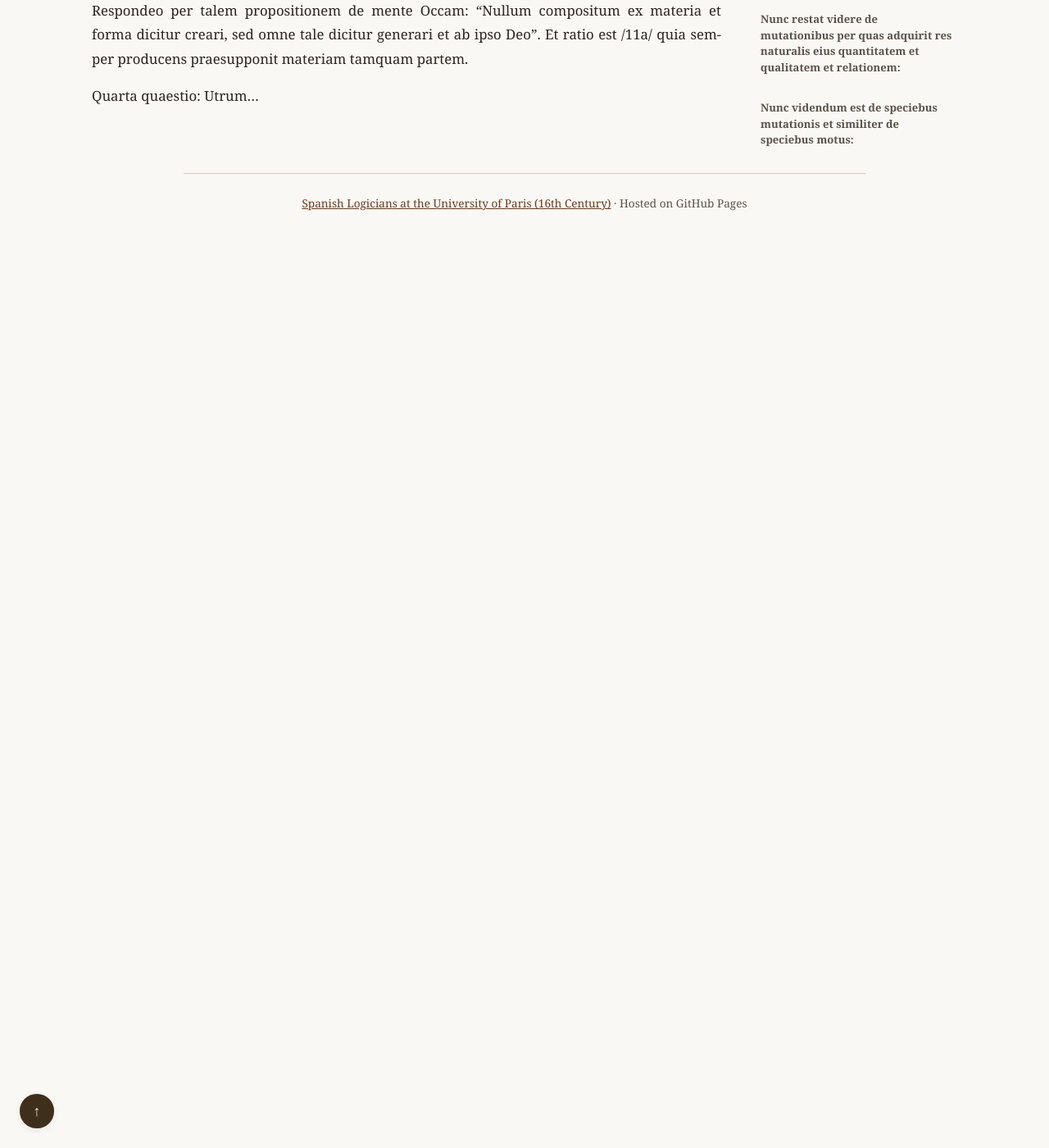
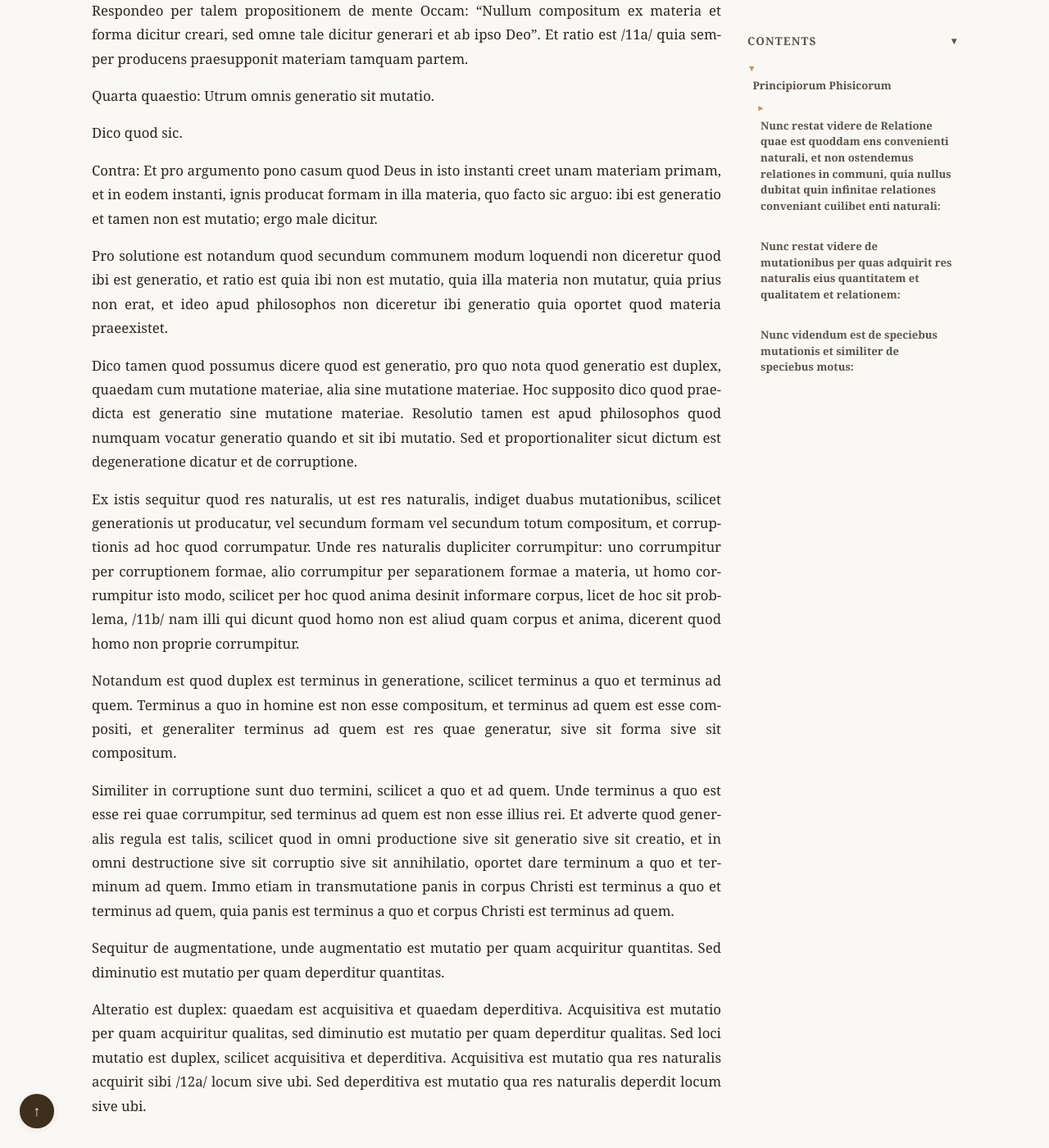
Before and after one commit to JoseBalado/Spanish-Logicians-at-the-University-of-Paris, a Jekyll site: the page built from philosophers/Jeronimo-Pardo/Principiorum-Phisicorum.md, in a window 1280 px wide and 1400 px high, scrolled down 10215 px. Shown: the whole window at 82% size. Built offline with Jekyll 4.4.1, drawn with Linux system fonts in a browser that asks for light colours; before the commit the page ends 10499 px from its top, so only the background shows below that.

Commit message:
Pardo Principiorum Phisicorum page 11.

```diff
--- a/philosophers/Jeronimo-Pardo/Principiorum-Phisicorum.md
+++ b/philosophers/Jeronimo-Pardo/Principiorum-Phisicorum.md
@@ -210,7 +210,25 @@ Tertia quaestio: Utrum homo dicatur generari vel creari.
 
 Respondeo per talem propositionem de mente Occam: "Nullum compositum ex materia et forma dicitur creari, sed omne tale dicitur generari et ab ipso Deo". Et ratio est /11a/ quia semper producens praesupponit materiam tamquam partem.
 
-Quarta quaestio: Utrum...
+Quarta quaestio: Utrum omnis generatio sit mutatio.
+
+Dico quod sic.
+
+Contra: Et pro argumento pono casum quod Deus in isto instanti creet unam materiam primam, et in eodem instanti, ignis producat formam in illa materia, quo facto sic arguo: ibi est generatio et tamen non est mutatio; ergo male dicitur.
+
+Pro solutione est notandum quod secundum communem modum loquendi non diceretur quod ibi est generatio, et ratio est quia ibi non est mutatio, quia illa materia non mutatur, quia prius non erat, et ideo apud philosophos non diceretur ibi generatio quia oportet quod materia praeexistet.
+
+Dico tamen quod possumus dicere quod est generatio, pro quo nota quod generatio est duplex, quaedam cum mutatione materiae, alia sine mutatione materiae. Hoc supposito dico quod praedicta est generatio sine mutatione materiae. Resolutio tamen est apud philosophos quod numquam vocatur generatio quando et sit ibi mutatio. Sed et proportionaliter sicut dictum est degeneratione dicatur et de corruptione.
+
+Ex istis sequitur quod res naturalis, ut est res naturalis, indiget duabus mutationibus, scilicet generationis ut producatur, vel secundum formam vel secundum totum compositum, et corruptionis ad hoc quod corrumpatur. Unde res naturalis dupliciter corrumpitur: uno corrumpitur per corruptionem formae, alio corrumpitur per separationem formae a materia, ut homo corrumpitur isto modo, scilicet per hoc quod anima desinit informare corpus, licet de hoc sit problema, /11b/ nam illi qui dicunt quod homo non est aliud quam corpus et anima, dicerent quod homo non proprie corrumpitur.
+
+Notandum est quod duplex est terminus in generatione, scilicet terminus a quo et terminus ad quem. Terminus a quo in homine est non esse compositum, et terminus ad quem est esse compositi, et generaliter terminus ad quem est res quae generatur, sive sit forma sive sit compositum.
+
+Similiter in corruptione sunt duo termini, scilicet a quo et ad quem. Unde terminus a quo est esse rei quae corrumpitur, sed terminus ad quem est non esse illius rei. Et adverte quod generalis regula est talis, scilicet quod in omni productione sive sit generatio sive sit creatio, et in omni destructione sive sit corruptio sive sit annihilatio, oportet dare terminum a quo et terminum ad quem. Immo etiam in transmutatione panis in corpus Christi est terminus a quo et terminus ad quem, quia panis est terminus a quo et corpus Christi est terminus ad quem.
+
+Sequitur de augmentatione, unde augmentatio est mutatio per quam acquiritur quantitas. Sed diminutio est mutatio per quam deperditur quantitas.
+
+Alteratio est duplex: quaedam est acquisitiva et quaedam deperditiva. Acquisitiva est mutatio per quam acquiritur qualitas, sed diminutio est mutatio per quam deperditur qualitas. Sed loci mutatio est duplex, scilicet acquisitiva et deperditiva. Acquisitiva est mutatio qua res naturalis acquirit sibi /12a/ locum sive ubi. Sed deperditiva est mutatio qua res naturalis deperdit locum sive ubi.
 
 <!--
 ## Apparatus Criticus Reference
```
